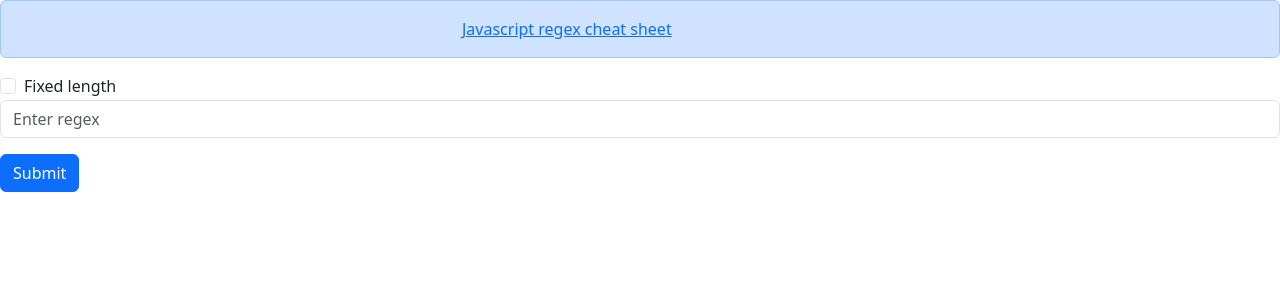
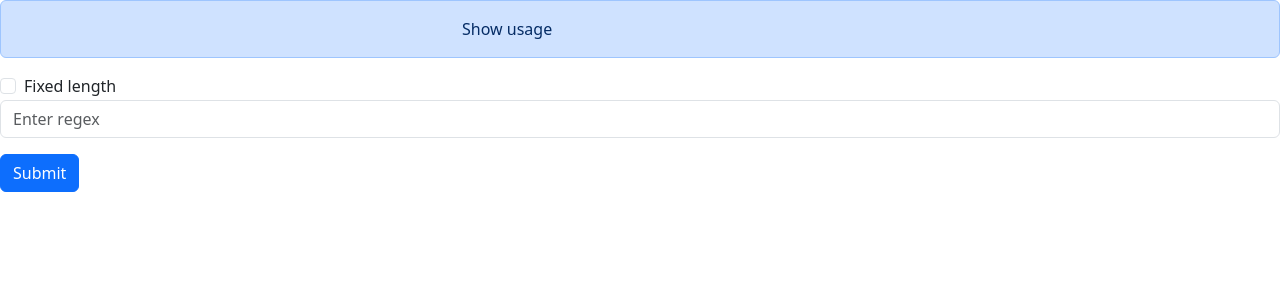
Before and after one commit to robertecurtin/regex-gui, a React (Create React App) app: page / in a window 1280 px wide. Shown: the top 300 px of the page. Built offline with nearby package versions, Linux system fonts and the light colour scheme.

Commit message:
added misleading instructions

```diff
--- a/src/Intro.js
+++ b/src/Intro.js
@@ -5,15 +5,23 @@ import { Container, Col, Row } from 'react-bootstrap';
 const PadRemainingSpace = <Col fluid={true} />;
 
 function Intro() {
+  const [showUsage, setShowUsage] = React.useState(false);
+
   return <Alert variant='primary'>
 
-    <Container>
+    <Container onClick={() => setShowUsage(!showUsage)}>
       <Row>
         {PadRemainingSpace}
         <Col>
-          <a href='https://www.debuggex.com/cheatsheet/regex/javascript'>Javascript regex cheat sheet</a>
+          {showUsage ? "Hide" : "Show"} usage
         </Col>
         {PadRemainingSpace}
+      </Row>
+      <Row hidden={!showUsage}>
+          <a href='https://www.debuggex.com/cheatsheet/regex/javascript'>Javascript regex cheat sheet</a>
+          <Row>Fixed length: Anchors your string with ^ and $, which means the string length will be fixed (unless you use quantifiers, such as * or +) </Row>
+          <Row>Examples:</Row>
+          <Row>..a. with fixed length set searches for four-letter words with a as the third letter</Row>
       </Row>
     </Container>
   </Alert>;
```
